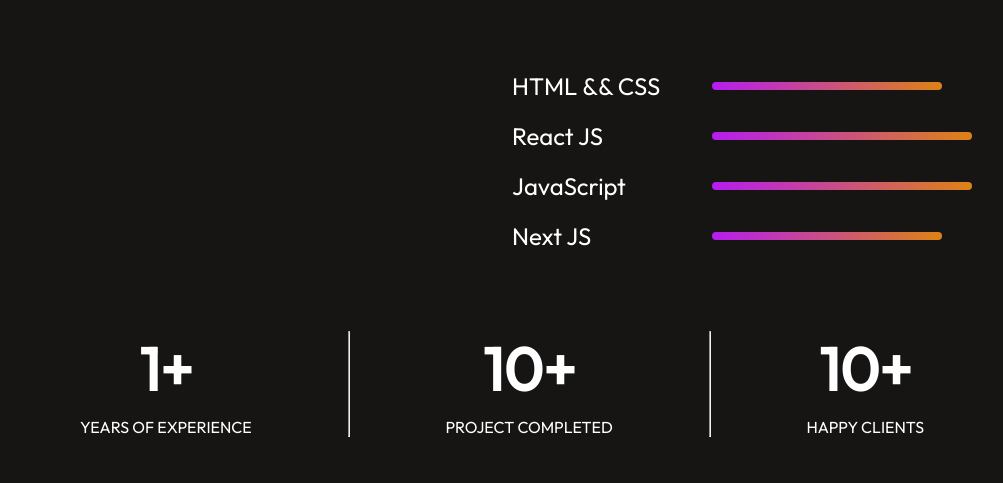
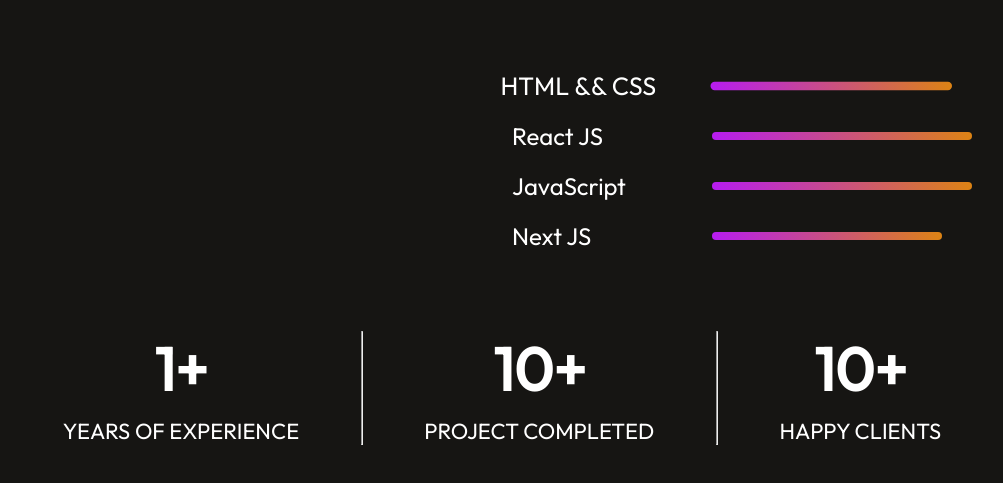
Before and after one commit to sajay3159/My-Portfolio, a React (Create React App) app: page / in a window 1280 px wide. In both pictures the pointer is over the element "HTML && CSS". Shown: the part 2074-2557 px from the top of the page, without its empty margins (138-1141 px from the left). Built offline with nearby package versions, Linux system fonts and the light colour scheme.

Commit message:
about section is completed

```diff
--- a/src/Components/About/About.css
+++ b/src/Components/About/About.css
@@ -77,5 +77,20 @@
 .about-achievement h1 {
   font-size: 60px;
   font-weight: 700;
-  background: linear-gradient(270);
+  /* background: linear-gradient(270 deg, #df8908 50.41, #b415ff 94.12%); */
+  background-clip: text;
+  -webkit-background-clip: text;
+  /* -webkit-text-fill-color: transparent; */
 }
+.about-achievement p {
+  font-size: 22px;
+  font-weight: 500;
+}
+.about-skill:hover {
+  transform: scale(1.05);
+  transition: 0.3s;
+}
+.about-achievement:hover {
+  transform: scale(1.12);
+  transition: 0.5s;
+}
```
